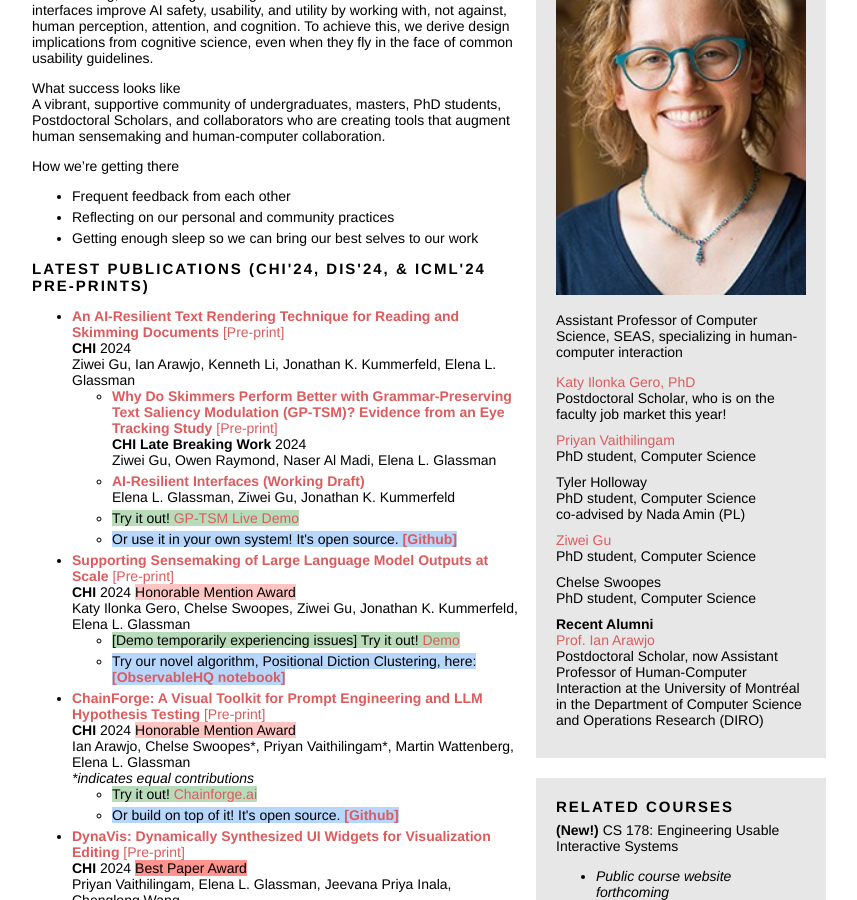
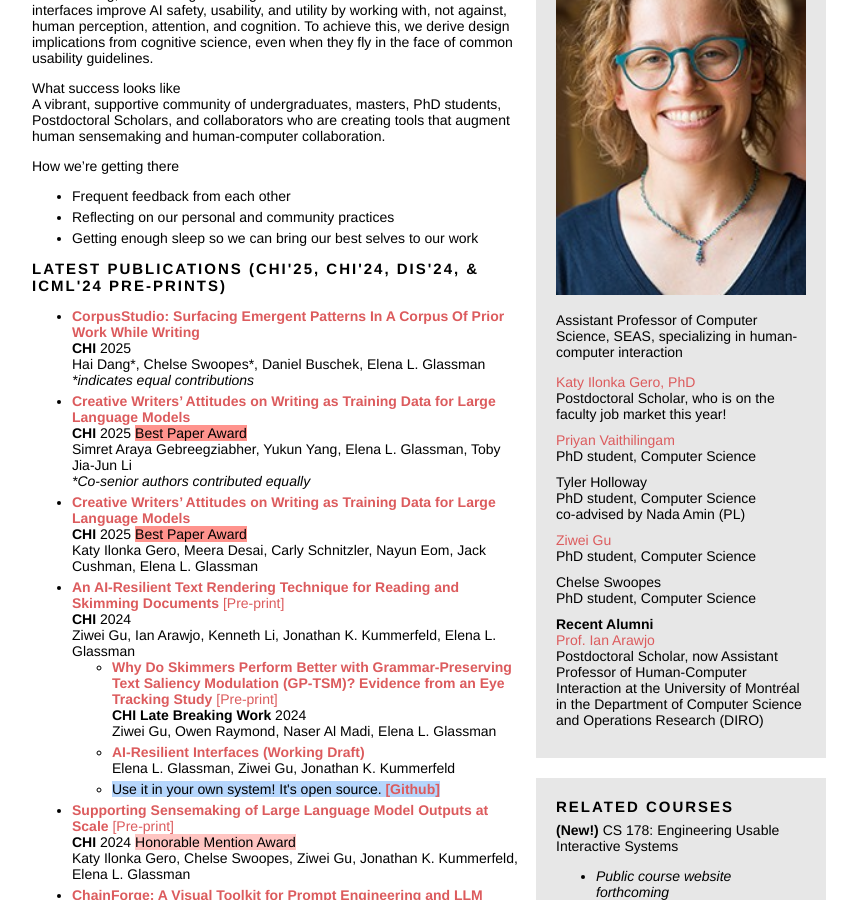
Before and after one commit to eglassman/eglassman.github.io, a Jekyll site: the page built from index.html, in a window 1280 px wide and 900 px high, scrolled down 388 px. Shown: the whole window, without its empty margins (211-1068 px from the left). Built offline with Jekyll 4.4.1, drawn with Linux system fonts in a browser that asks for light colours.

Commit message:
removed some broken stuff, added CHI25 papers

```diff
--- a/index.html
+++ b/index.html
@@ -72,7 +72,7 @@ layout: default
     <!-- </p> -->
 
     <div class="header lead top-padding" id="publications">
-      Latest Publications (CHI'24, DIS'24, & ICML'24 Pre-prints)
+      Latest Publications (CHI'25, CHI'24, DIS'24, & ICML'24 Pre-prints)
     </div>
 
     <div>
@@ -82,6 +82,22 @@ layout: default
       </p> -->
 
       <ul>
+        <li><a href="papers/corpusstudio.pdf"><b>CorpusStudio: Surfacing Emergent Patterns In A Corpus Of Prior Work While Writing</b></a>
+          <br/><b>CHI</b> 2025
+          <br/>Hai Dang*, Chelse Swoopes*, Daniel Buschek, Elena L. Glassman
+          <br/><i>*indicates equal contributions</i>
+        </li>
+        <li><a href="papers/mocha_chi25.pdf"><b>Creative Writers’ Attitudes on Writing as Training Data for Large Language Models</b></a>
+          <br/><b>CHI</b> 2025 <em-best>Best Paper Award</em-best>
+          <br/>Simret Araya Gebreegziabher, Yukun Yang, Elena L. Glassman, Toby Jia-Jun Li
+          <br/><i>*Co-senior authors contributed equally</i>
+        </li>
+        <li><a href="papers/gero_LIL_chi25.pdf"><b>Creative Writers’ Attitudes on Writing as Training Data for Large Language Models</b></a>
+          <br/><b>CHI</b> 2025 <em-best>Best Paper Award</em-best>
+          <br/>Katy Ilonka Gero, Meera Desai, Carly Schnitzler, Nayun Eom, Jack Cushman, Elena L. Glassman
+          <!-- <br/><i>*indicates equal contributions</i> -->
+        </li>
+
         <li><a href="papers/gptsm.pdf"><b>An AI-Resilient Text Rendering Technique for Reading and Skimming Documents</b> [Pre-print]</a>
           <br/><b>CHI</b> 2024
           <br/>Ziwei Gu, Ian Arawjo, Kenneth Li, Jonathan K. Kummerfeld, Elena L. Glassman
@@ -93,8 +109,8 @@ layout: default
             <li><a href="papers/AI_Resilient_Interfaces_draft.pdf"><b>AI-Resilient Interfaces (Working Draft)</b></a>
               <br/>Elena L. Glassman, Ziwei Gu, Jonathan K. Kummerfeld
             </li>
-            <li><em-demo>Try it out! <a href="https://gptsm-6b7fc3be6bdb.herokuapp.com/">GP-TSM Live Demo</a></em-demo></li>
-            <li><em-open>Or use it in your own system! It's open source. <a href="https://github.com/ZiweiGu/GP-TSM"><b>[Github]</b></a></em-open></li>
+            <!-- <li><em-demo>Try it out! <a href="https://gptsm-6b7fc3be6bdb.herokuapp.com/">GP-TSM Live Demo</a></em-demo></li> -->
+            <li><em-open>Use it in your own system! It's open source. <a href="https://github.com/ZiweiGu/GP-TSM"><b>[Github]</b></a></em-open></li>
           </ul>
           <!-- <br/><span><i>Pre-recorded conference talk (10 min)</i><br/><iframe width="238" height="134" src="https://www.youtube.com/embed/gfmsKkPjTtw" title="YouTube video player" frameborder="0" allow="accelerometer; autoplay; clipboard-write; encrypted-media; gyroscope; picture-in-picture" allowfullscreen></iframe></span> -->
         </li>
@@ -102,10 +118,10 @@ layout: default
           <br/><b>CHI</b> 2024 <em-honorable>Honorable Mention Award</em-honorable>
           <br/>Katy Ilonka Gero, Chelse Swoopes, Ziwei Gu, Jonathan K. Kummerfeld, Elena L. Glassman
           <!-- <br/><span><i>Pre-recorded conference talk (10 min)</i><br/><iframe width="238" height="134" src="https://www.youtube.com/embed/gfmsKkPjTtw" title="YouTube video player" frameborder="0" allow="accelerometer; autoplay; clipboard-write; encrypted-media; gyroscope; picture-in-picture" allowfullscreen></iframe></span> -->
-          <ul>
-            <li><em-demo>[Demo temporarily experiencing issues] Try it out! <a href="http://language-play.com/mesotext">Demo</a></em-demo></li>
-            <li><em-open>Try our novel algorithm, Positional Diction Clustering, here: <a href="https://observablehq.com/@glassmanlab/positional-diction-clustering"><b>[ObservableHQ notebook]</b></a></li>
-          </ul>
+          <!-- <ul> -->
+            <!-- <li><em-demo>[Demo temporarily experiencing issues] Try it out! <a href="http://language-play.com/mesotext">Demo</a></em-demo></li> -->
+            <!-- <li><em-open>Try our novel algorithm, Positional Diction Clustering, here: <a href="https://observablehq.com/@glassmanlab/positional-diction-clustering"><b>[ObservableHQ notebook]</b></a></li> -->
+          <!-- </ul> -->
         </li>
         <li><a href="papers/chainforge.pdf"><b>ChainForge: A Visual Toolkit for Prompt Engineering and LLM Hypothesis Testing</b> [Pre-print]</a>
           <br/><b>CHI</b> 2024 <em-honorable>Honorable Mention Award</em-honorable>
```
Also changed, not shown: 3 other files.
